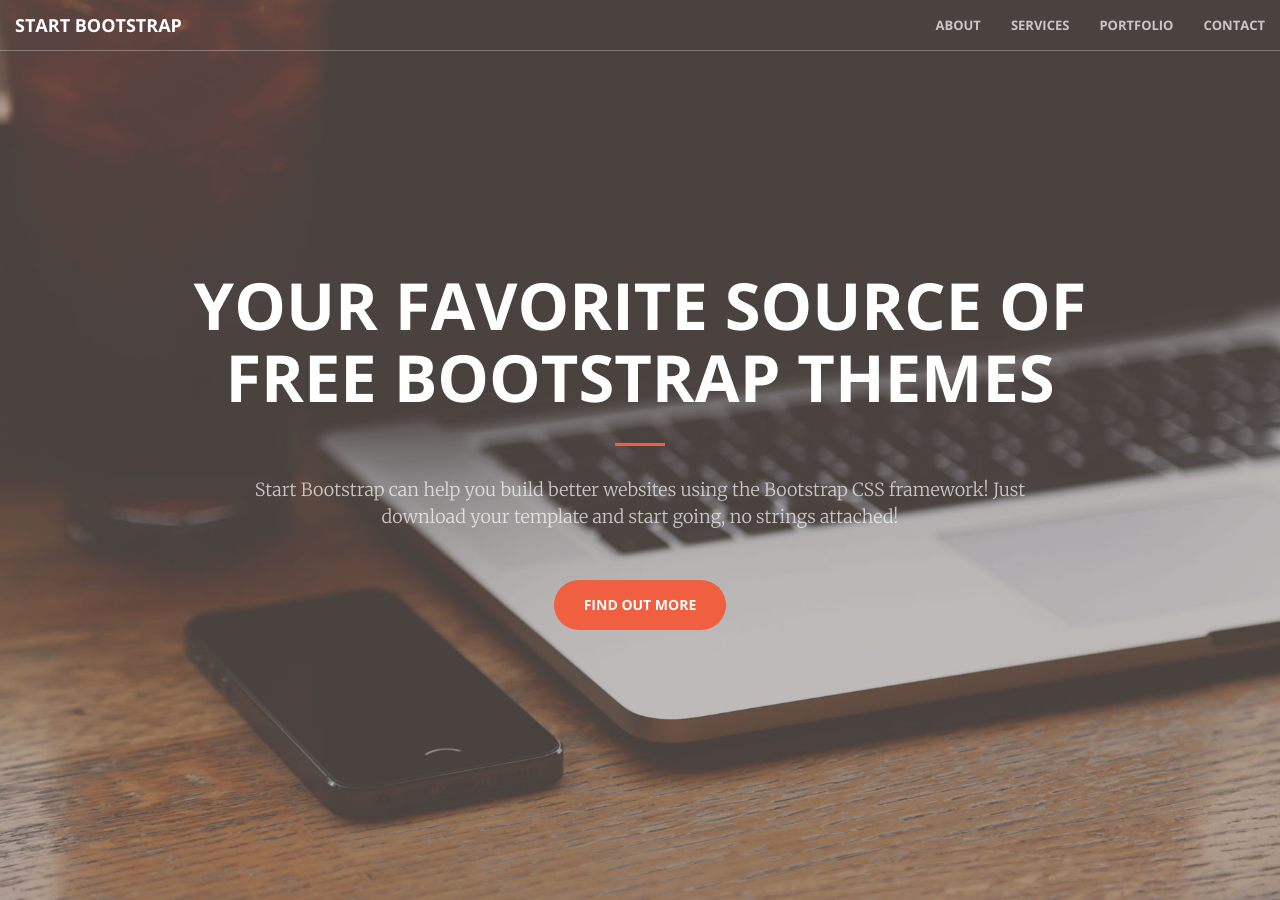
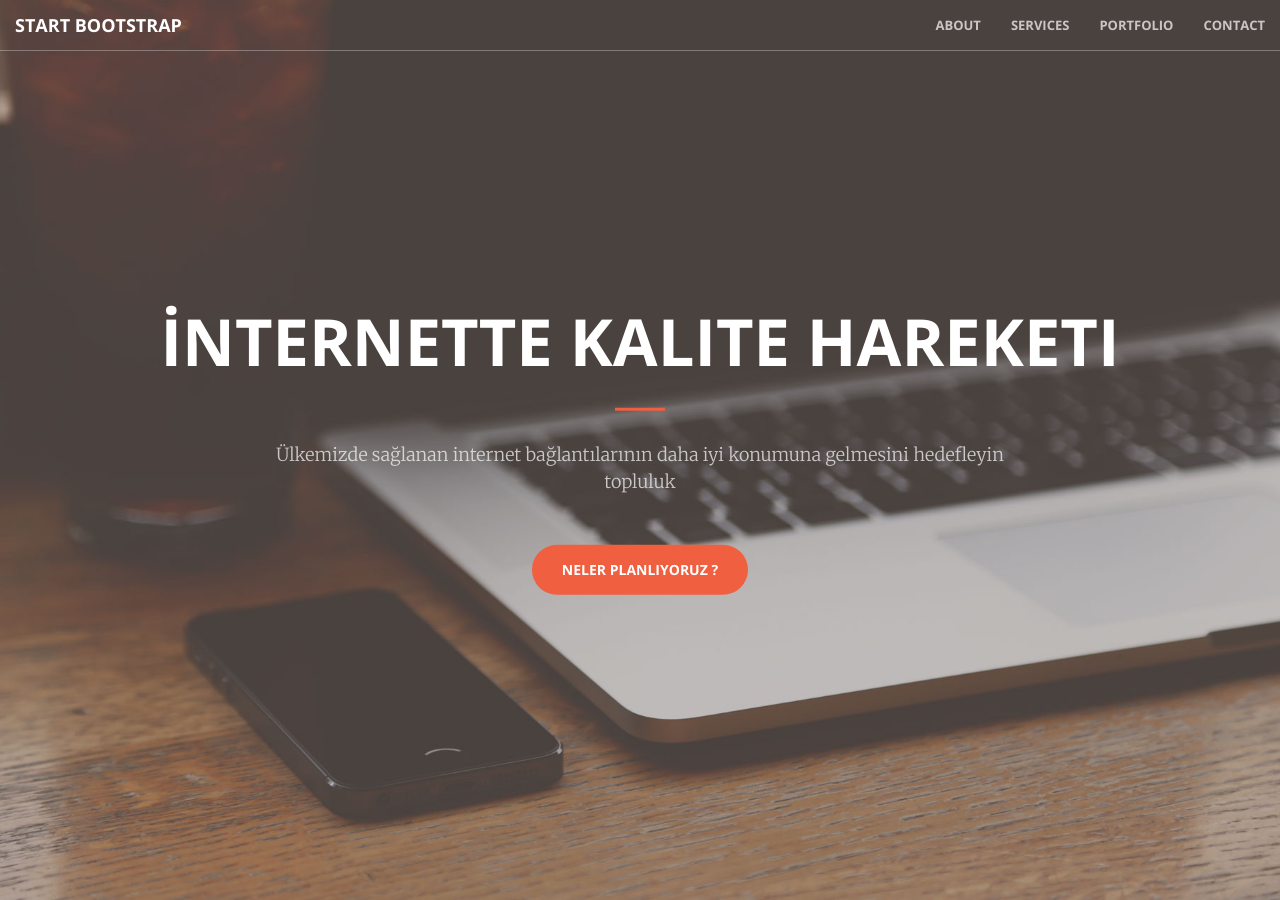
Before and after one commit to internettekalitehareketi/internettekalitehareketi.github.io, a Jekyll site: the page built from index.html, in a window 1280 px wide and 900 px high. Built offline with Jekyll 4.4.1, drawn with Linux system fonts in a browser that asks for light colours.

Commit message:
Update header.html

```diff
--- a/_includes/header.html
+++ b/_includes/header.html
@@ -1,10 +1,10 @@
 <header>
     <div class="header-content">
         <div class="header-content-inner">
-            <h1>Your Favorite Source of Free Bootstrap Themes</h1>
+            <h1>İnternette Kalite Hareketi</h1>
             <hr>
-            <p>Start Bootstrap can help you build better websites using the Bootstrap CSS framework! Just download your template and start going, no strings attached!</p>
-            <a href="#about" class="btn btn-primary btn-xl page-scroll">Find Out More</a>
+            <p>Ülkemizde sağlanan internet bağlantılarının daha iyi konumuna gelmesini hedefleyin topluluk</p>
+            <a href="#about" class="btn btn-primary btn-xl page-scroll">Neler Planlıyoruz ?</a>
         </div>
     </div>
 </header>
```
